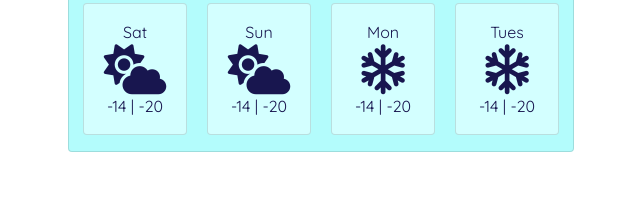
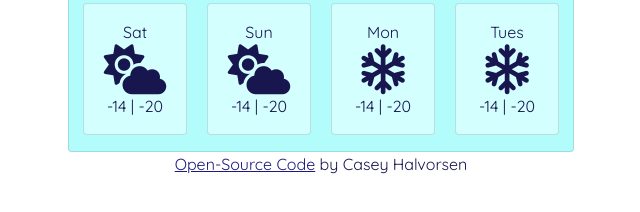
Before and after one commit to CaseyHalvorsen/weather-app, a plain HTML site: page index.html in a window 1280 px wide. Shown: the part 534-746 px from the top of the page, without its empty margins (319-959 px from the left). Drawn offline with nearby package versions, Linux system fonts and the light colour scheme.

Commit message:
Added Link and Name in Footer

```diff
--- a/index.html
+++ b/index.html
@@ -147,6 +147,9 @@
         </div>
       </div>
     </div>
+    <div class="footer">
+    <a href="https://github.com/CaseyHalvorsen/weather-app" target="_blank">Open-Source Code</a> by Casey Halvorsen
+  </div>
     <script src="src/script.js"></script>
   </body>
 </html>
--- a/src/styles.css
+++ b/src/styles.css
@@ -5,6 +5,10 @@ body {
   display: block;
   margin: 0 auto;
   font-family: "Quicksand", sans-serif;
+}
+
+.footer {
+  text-align: center;
 }
 
 .btn-primary {
```
